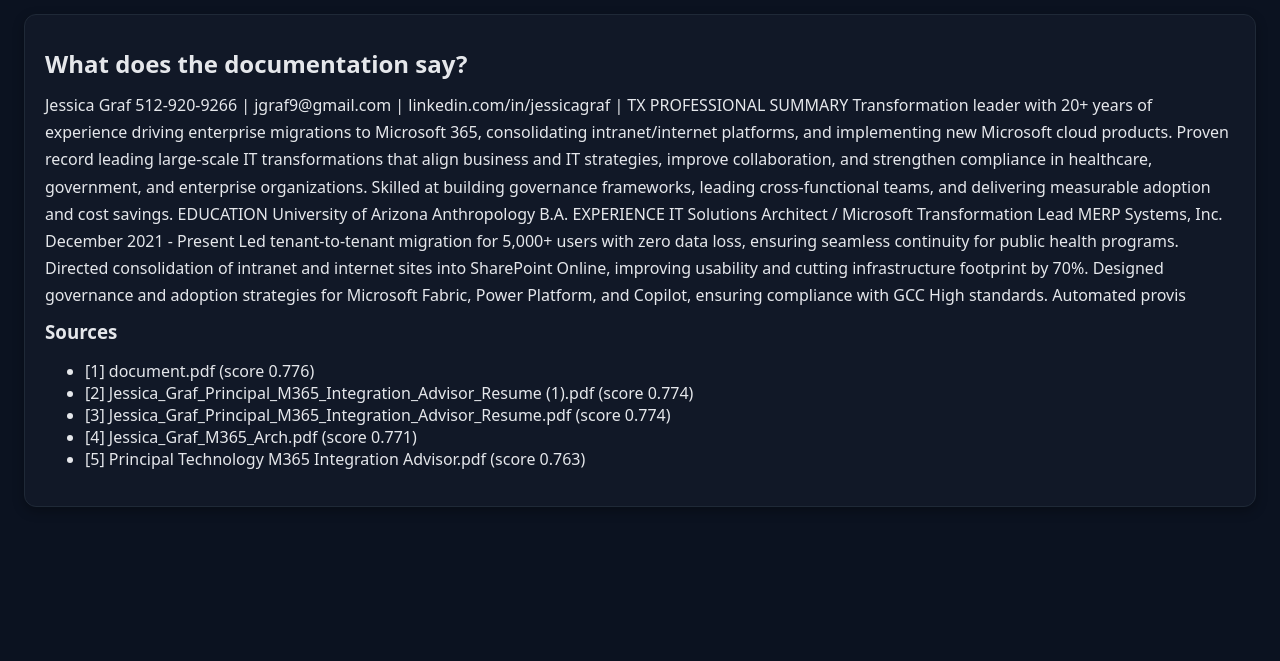
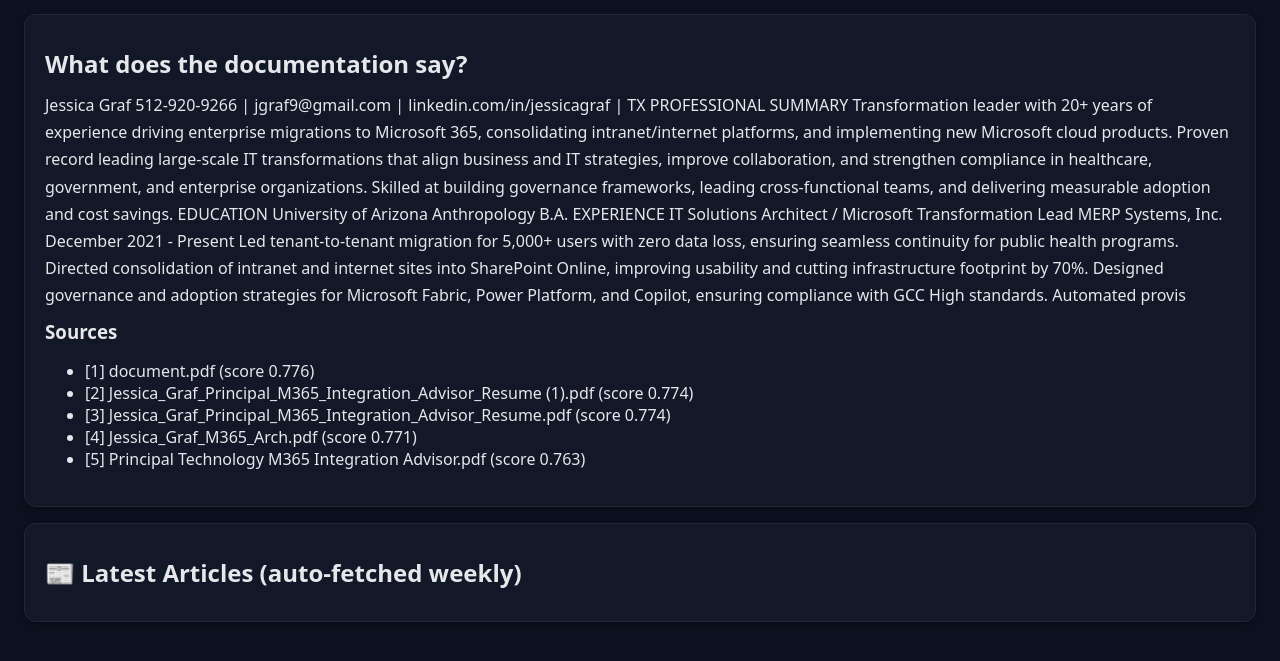
Before and after one commit to Jgraf30/Retrieval-Augmented-Generation-RAG-, a plain HTML site: page index.html in a window 1280 px wide. Shown: the part 107-768 px from the top of the page. Drawn offline with Linux system fonts and the light colour scheme.

Commit message:
Update index.html

```diff
--- a/index.html
+++ b/index.html
@@ -16,6 +16,10 @@
       <h3>Sources</h3>
       <ul id="srcs"></ul>
     </article>
+    <section class="card">
+  <h2>📰 Latest Articles (auto-fetched weekly)</h2>
+  <div id="news"></div>
+</section>
   </main>
   <script src="app.js"></script>
 </body>
```
